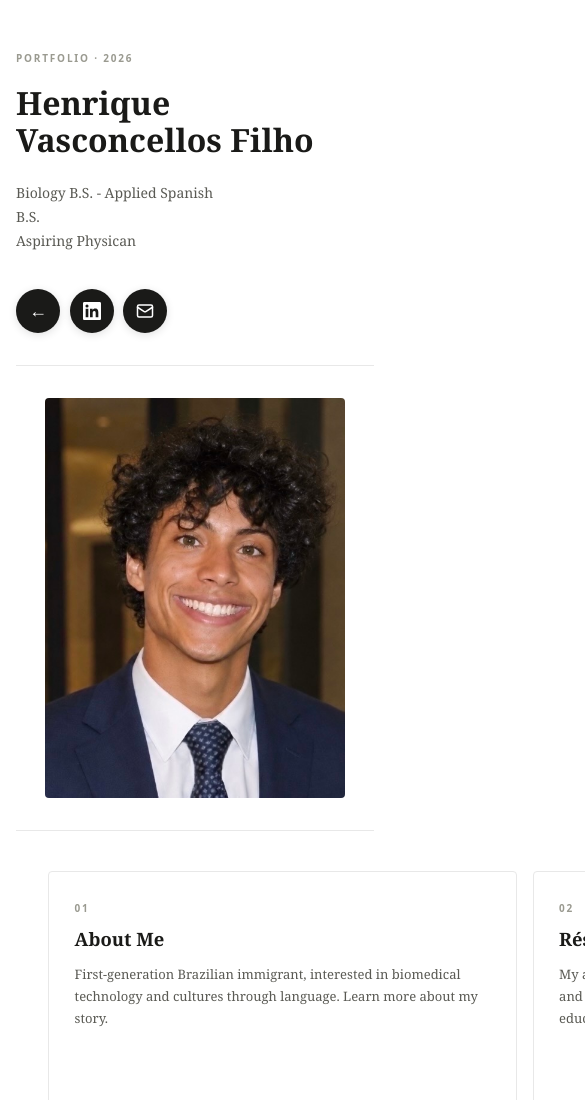
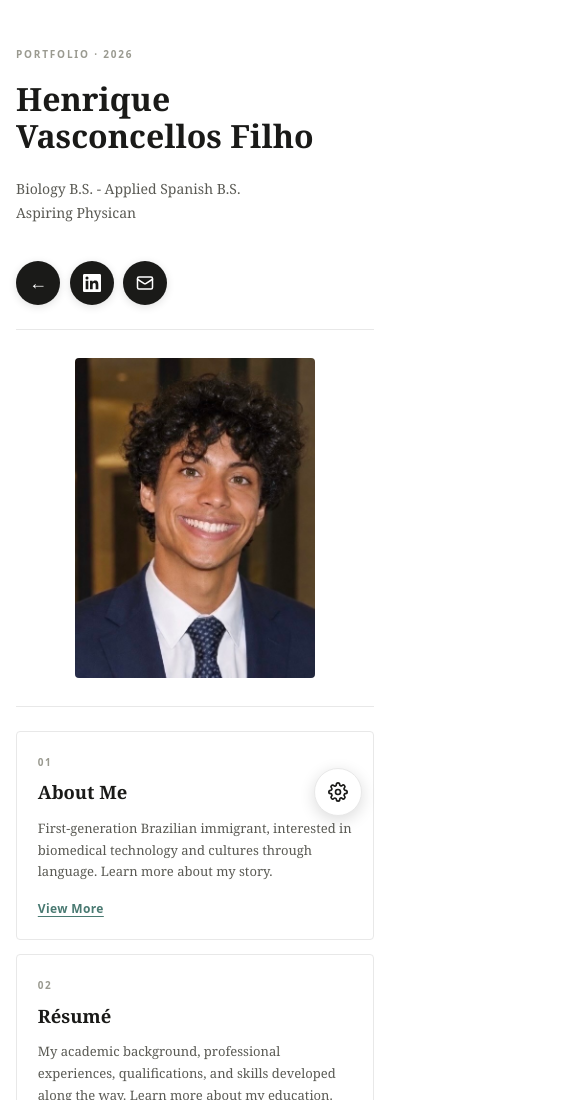
Before and after one commit to hvasconcellosfilho/hvasconcellosfilho.github.io, a plain HTML site: page ePortfolio.html in a window 390 px wide. Shown: the top 1100 px of the page, 585 px wide, since content can reach past the window. Drawn offline with Linux system fonts and the light colour scheme; a web font is replaced by a local one.

Commit message:
Implement responsive styles for mobile and tablet
Added mobile and tablet responsive styles for layout and card behavior.

```diff
--- a/ePortfolio.html
+++ b/ePortfolio.html
@@ -262,6 +262,32 @@
     .col-photo  { grid-column: 1; grid-row: 2; border-right: none; border-bottom: 1px solid var(--border); padding: 2rem 0; }
     .col-cards  { grid-column: 1; grid-row: 3; }
     .resume-title { font-size: 2rem; }
+  }
+
+  /* ── MOBILE / TABLET REFINEMENTS (desktop is untouched) ── */
+  @media (max-width: 860px) {
+    .page { align-items: start; min-height: 0; }
+    .page > * { min-width: 0; }                 /* stop content from forcing sideways scroll */
+    .intro-text { max-width: none; }
+    .col-intro { align-self: center; }
+    .col-cards { padding: 1.5rem 0 2rem; }
+    .cards-grid {
+      grid-template-columns: repeat(2, minmax(0, 1fr));
+      grid-template-rows: auto;
+    }
+    .card { aspect-ratio: auto; min-height: 230px; }      /* height follows the text, not a square */
+    .card:hover { transform: none; box-shadow: none; }    /* no stuck hover lift on touch */
+    body { padding-bottom: 96px; }                        /* keep last card clear of the gear button */
+  }
+  @media (max-width: 540px) {
+    .page { grid-template-columns: minmax(0, 1fr); }
+    .col-intro { padding: 2.25rem 0 1.5rem; }
+    .col-photo { padding: 1.75rem 0; }
+    .portrait-wrap { max-width: 240px; }
+    .cards-grid { grid-template-columns: minmax(0, 1fr); gap: 0.85rem; }
+    .card { min-height: 0; padding: 1.4rem 1.3rem 1.3rem; }
+    .card-link { margin-top: 1rem; }
+    .lang-panel { width: min(220px, calc(100vw - 110px)); }
   }
 
   /* ── FAB STACK ── */
@@ -568,6 +594,9 @@
         setTimeout(function() { document.getElementById('fab-stack').classList.add('visible'); }, 400);
       }, 1700);
     }); });
+  } else {
+    // Mobile/tablet: no intro animation, so show the settings button right away
+    document.getElementById('fab-stack').classList.add('visible');
   }
 </script>
 
```
